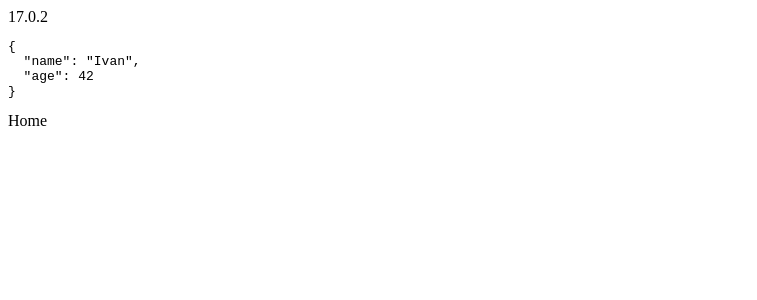
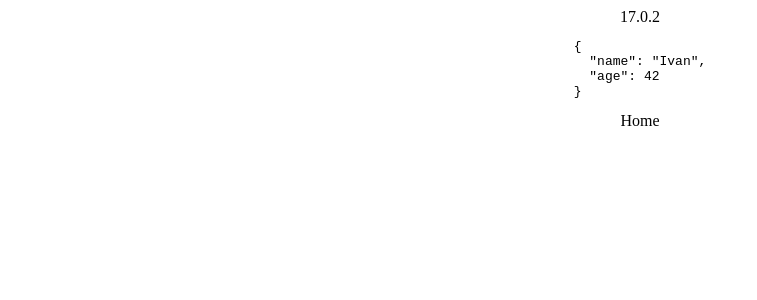
Before and after one commit to Vitalik1995Rikov/dialog, a React (Create React App) app in the folder react-dialog-example/: page / in a window 1280 px wide. Shown: the top 300 px of the page, without its empty margins (0-757 px from the left). Built offline with nearby package versions, Linux system fonts and the light colour scheme.

Commit message:
styled components

```diff
--- a/react-dialog-example/package.json
+++ b/react-dialog-example/package.json
@@ -16,6 +16,7 @@
     "react-router-dom": "^6.0.2",
     "react-scripts": "4.0.3",
     "recharts": "^2.1.6",
+    "styled-components": "^5.3.3",
     "web-vitals": "^1.1.2",
     "webfontloader": "^1.6.28"
   },
--- a/react-dialog-example/src/App.js
+++ b/react-dialog-example/src/App.js
@@ -6,9 +6,17 @@ import Contact from "./Contact";
 import AllContacts from "./AllContacts";
 import Home from "./Home";
 import User from "./User";
+import styled from "styled-components";
+
+const Wrapper = styled.div`
+  display: flex;
+  align-items: center;
+  flex-direction: column;
+`;
 
 const App = () => (
   <main>
+    <Wrapper>
       <User/>
         <Routes>
           <Route path="/about" element={<About />}></Route>
@@ -16,6 +24,7 @@ const App = () => (
           <Route path="/contact" element={<AllContacts />}></Route>
           <Route path="/" element={<Home />}></Route>
       </Routes>
+    </Wrapper>
   </main>
 )
 
```
Also changed, not shown: 1 other file (tests, documents, lock files or other folders). Lines whose indentation alone changed are shown as unchanged.
